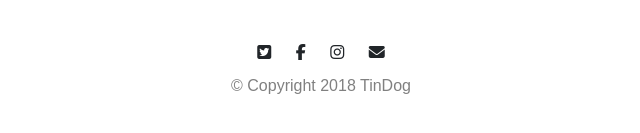
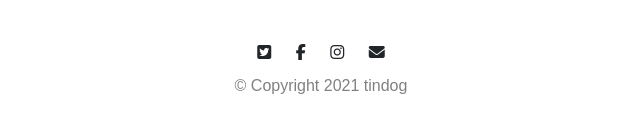
Before and after one commit to sahiljhalera/tinderfordogs, a plain HTML site: page index.html in a window 1280 px wide. Shown: the part 3119-3252 px from the top of the page, 319-959 px from the left. Drawn offline with nearby package versions, Linux system fonts and the light colour scheme.

Commit message:
Update index.html
Copyright set

```diff
--- a/index.html
+++ b/index.html
@@ -221,7 +221,7 @@
       </div>
 
 
-      <p class="f-line">© Copyright 2018 TinDog</p>
+      <p class="f-line">© Copyright 2021 tindog</p>
 
     </footer>
 
```
